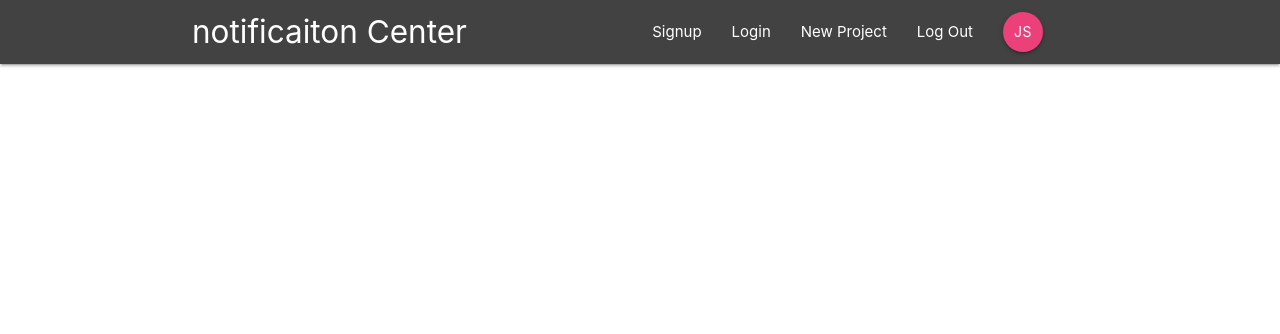
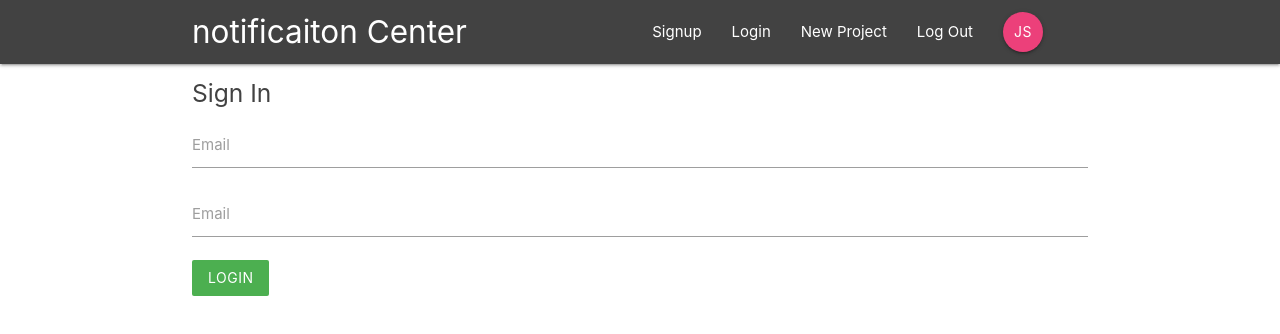
Before and after one commit to H151699/nNotificaitonCenter_with_firebase, a React (Create React App) app: page /signin in a window 1280 px wide. Shown: the top 334 px of the page. Built offline with nearby package versions, Linux system fonts and the light colour scheme.

Commit message:
add signin form, and create its route /signin

```diff
--- a/src/App.js
+++ b/src/App.js
@@ -3,6 +3,7 @@ import {BrowserRouter, Switch, Route } from 'react-router-dom'
 import Navbar from './components/layout/Navbar'
 import Dashboard from './components/dashboard/Dashboard'
 import ProjectsDetails from './components/projects/ProjectsDetails'
+import signIn from './components/auth/signIn';
 
 class App extends Component {
   render() {
@@ -13,8 +14,9 @@ class App extends Component {
       <div className="App">
         <Navbar/>
         <Switch>
-          <Route exact path= '/' component={Dashboard} />
+          <Route exact path= '/'component={Dashboard} />
           <Route path = '/project/:id' component ={ProjectsDetails}/>
+          <Route path = '/signin' component ={signIn}/>
         </Switch>
 
       </div>
--- a/src/components/auth/signIn.js
+++ b/src/components/auth/signIn.js
@@ -0,0 +1,42 @@
+import React, { Component } from 'react'
+
+class signIn extends Component {
+
+    state={
+
+    }
+    handleChange=(e)=>{
+        console.log(e);
+    }
+    handleSubmit=(e)=>{
+        console.log(e);
+    }
+
+    render() {
+    return (
+      <div className="container">
+        <form onSubmit={this.handleSubmit}className="white">
+            <h5 className="grey-text text-darken-3"> Sign In</h5>
+            <div className="input-field">
+                <label htmlFor="email"> Email</label>
+                <input type="email" id="email" onChange={this.handleChange}/>
+            </div>
+
+            <div className="input-field">
+                <label htmlFor="password"> Email</label>
+                <input type="password" id="password" onChange={this.handleChange}/>
+            </div>
+
+            <div className="input-field">
+            <button className="btn green lighhten-1 z-depth-0"> Login </button>
+
+            </div>
+
+        </form>
+
+      </div>
+    )
+  }
+}
+
+export default signIn
```
